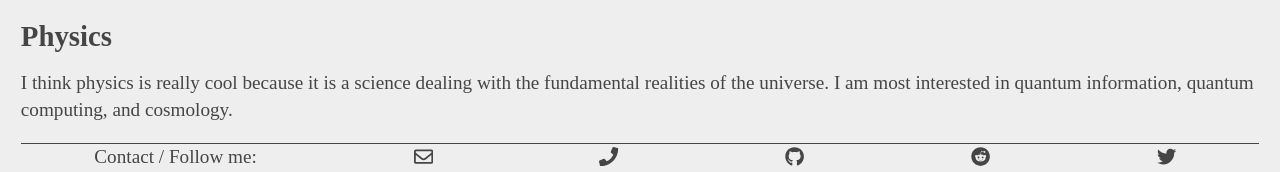
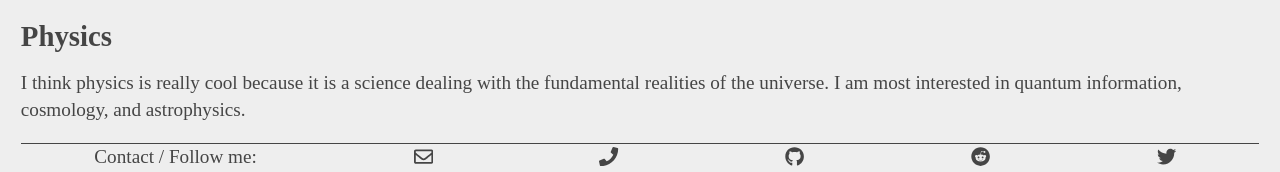
Before and after one commit to SaurabhTotey/Portfolio-Website, a Gatsby site: page /Qualifications in a window 1280 px wide. Shown: the part 494-666 px from the top of the page. Built offline with nearby package versions, Linux system fonts and the light colour scheme; Gatsby itself is replaced by a stand-in of ours.

Commit message:
Minor content update on interests

```diff
--- a/src/pages/Qualifications.js
+++ b/src/pages/Qualifications.js
@@ -25,7 +25,7 @@ const Qualifications = () => (
 		<h2>Physics</h2>
 		<p>
 			I think physics is really cool because it is a science dealing with the fundamental realities of the universe. I
-			am most interested in quantum information, quantum computing, and cosmology.
+			am most interested in quantum information, cosmology, and astrophysics.
 		</p>
 	</Layout>
 );
```
